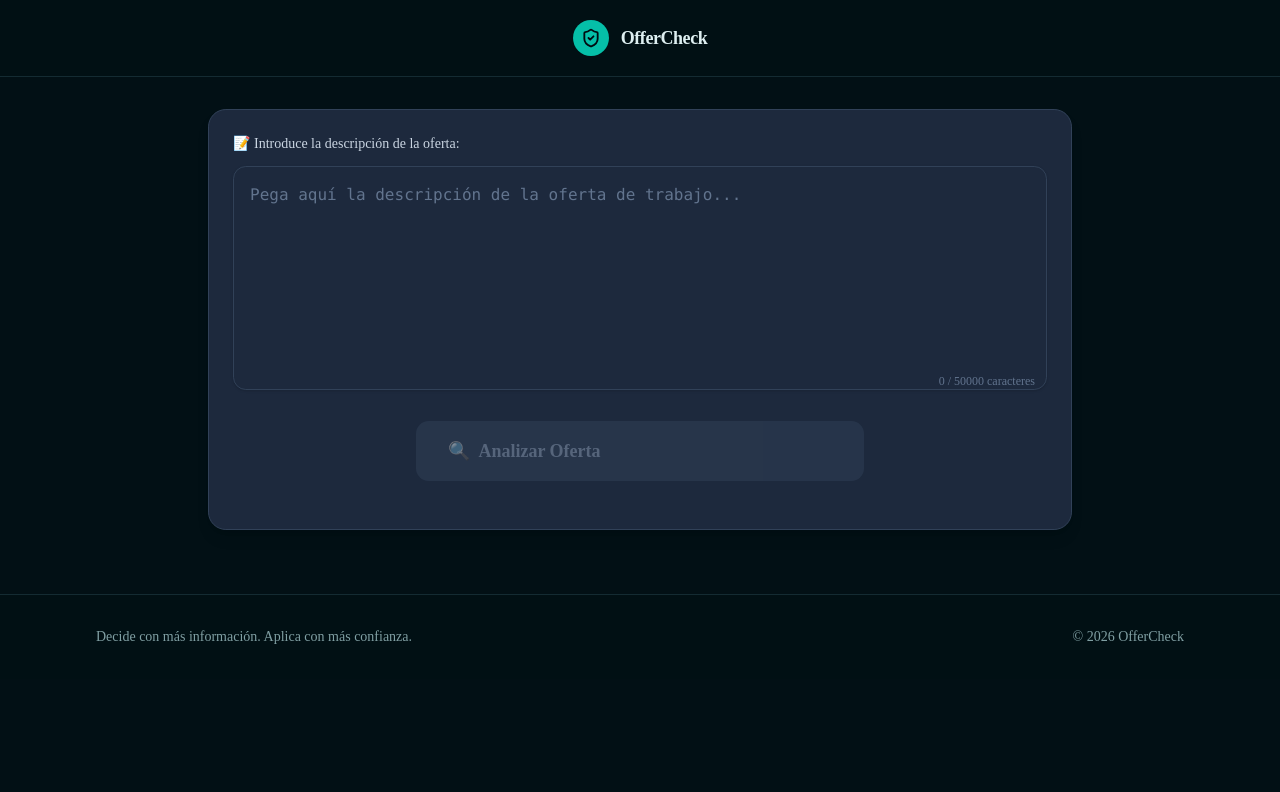
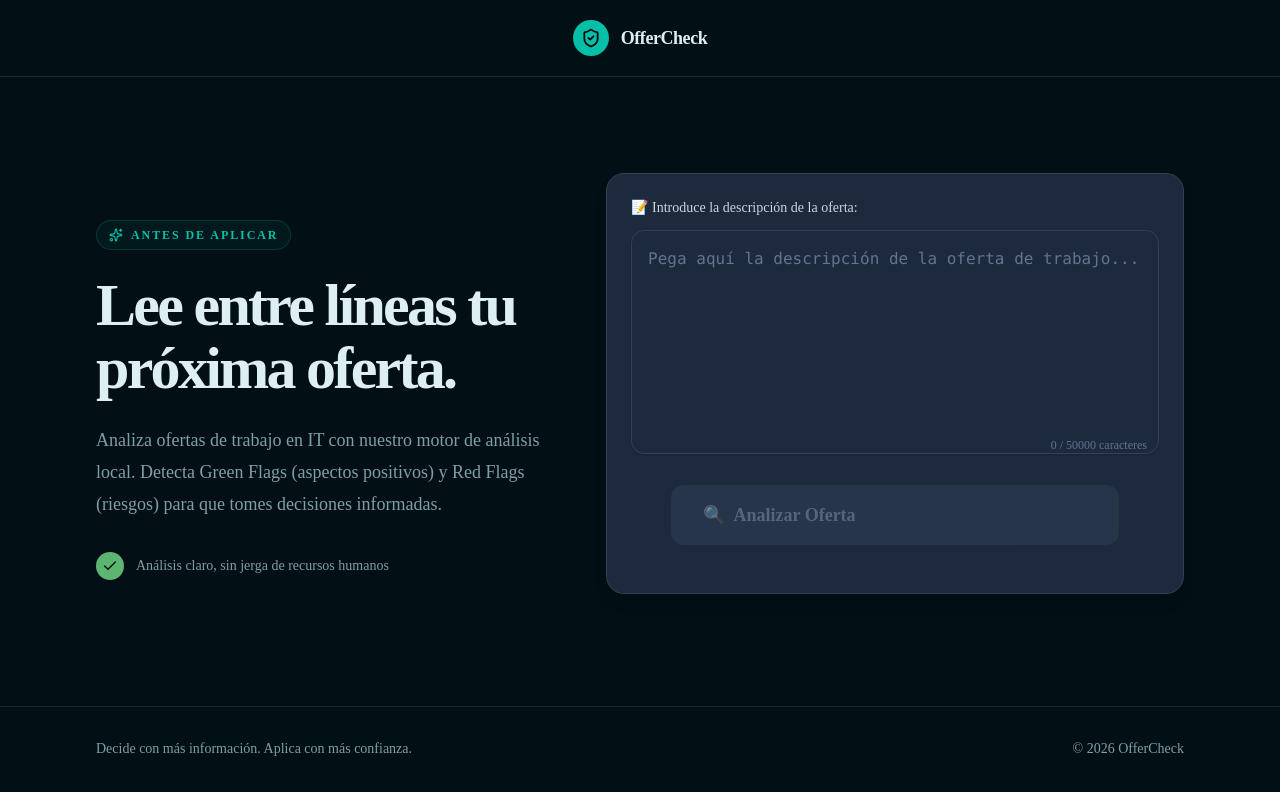
Before and after one commit to carlosdlacoste/OfferCheck, a React (Vite) app: page / in a window 1280 px wide. Shown: the top 792 px of the page. Built offline with nearby package versions, Linux system fonts and the light colour scheme.

Commit message:
feat(ui): change text and description from main content section

```diff
--- a/src/App.tsx
+++ b/src/App.tsx
@@ -11,6 +11,7 @@ import { LoadingIndicator } from './components/Common/LoadingIndicator'
 import { ErrorBanner } from './components/Common/ErrorBanner'
 import analyzeJobDescription from './hooks/useAnalyzer'
 import type { AnalysisResult } from './types/analysis'
+import { Check, Sparkles } from 'lucide-react'
 
 function App() {
   // State management (requirement 16.1)
@@ -84,7 +85,25 @@ function App() {
       <Header />
 
       {/* Main content area */}
-      <main className="flex-grow max-w-4xl mx-auto w-full px-4 py-8">
+      <main className="mx-auto max-w-6xl px-6 pb-20 pt-16 lg:px-8 lg:pt-24">
+        <div className="grid gap-14 lg:grid-cols-[0.88fr_1.12fr] lg:items-center">
+          <div>
+            <div className="mb-6 inline-flex items-center gap-2 rounded-full border border-primary/20 bg-primary/5 px-3 py-1.5 text-xs font-semibold uppercase tracking-[0.16em] text-primary">
+              <Sparkles className="size-3.5" /> Antes de aplicar
+            </div>
+            <h1 className="max-w-xl text-balance font-sans text-5xl font-semibold leading-[1.05] tracking-[-0.045em] text-foreground lg:text-6xl">
+              Lee entre líneas tu próxima oferta.
+            </h1>
+            <p className="mt-6 max-w-md text-pretty text-lg leading-8 text-muted-foreground">
+              Analiza ofertas de trabajo en IT con nuestro motor de análisis local.
+              Detecta Green Flags (aspectos positivos) y Red Flags (riesgos) para
+              que tomes decisiones informadas.
+            </p>
+            <div className="mt-8 flex items-center gap-3 text-sm text-muted-foreground">
+              <span className="flex size-7 items-center justify-center rounded-full bg-accent text-accent-foreground"><Check className="size-4" /></span>
+              Análisis claro, sin jerga de recursos humanos
+            </div>
+          </div>
           {/* Input Section */}
           <section className="mb-8">
             <div className="bg-slate-800 rounded-xl p-6 shadow-lg border border-slate-700">
@@ -148,6 +167,7 @@ function App() {
               <Verdict verdict={analysisResult.verdict} />
             </section>
           )}
+        </div>
       </main>
 
       {/* Footer - requirement 16.1 */}
```
Also changed, not shown: src/components/Layout/Header.tsx (+1 -10 lines). Lines whose indentation alone changed are shown as unchanged.
